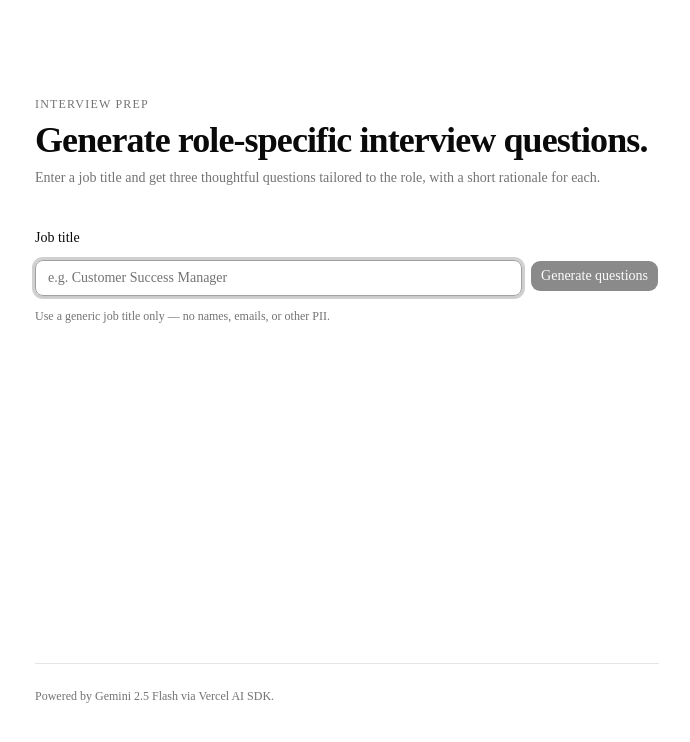
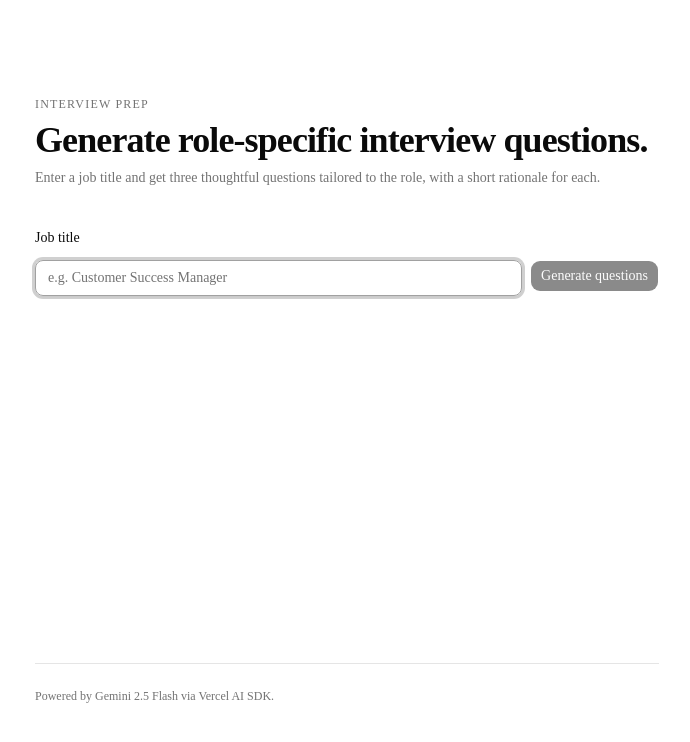
Before and after one commit to AliAamir1/melo-associates, a Next.js app: page / in a window 1280 px wide. Shown: the top 742 px of the page, without its empty margins (293-983 px from the left). Built offline with nearby package versions, Linux system fonts and the light colour scheme.

Commit message:
Remove unecessary text

```diff
--- a/components/job-title-form.tsx
+++ b/components/job-title-form.tsx
@@ -57,7 +57,6 @@ export function JobTitleForm({ isLoading, onSubmit }: Props) {
         </p>
       ) : (
         <p id="job-title-hint" className="text-xs text-muted-foreground">
-          Use a generic job title only — no names, emails, or other PII.
         </p>
       )}
     </form>
```
